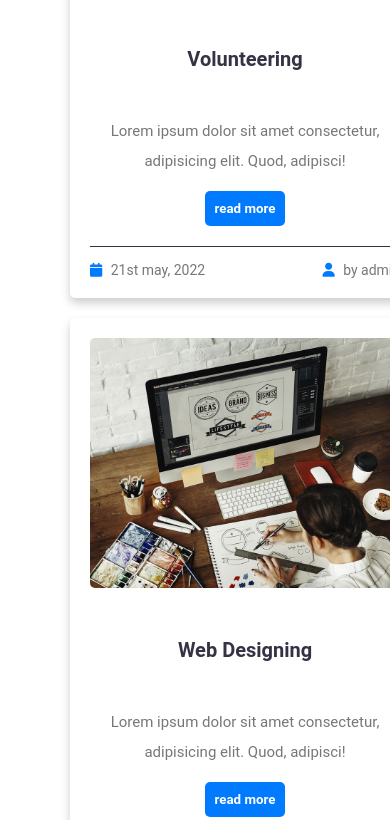
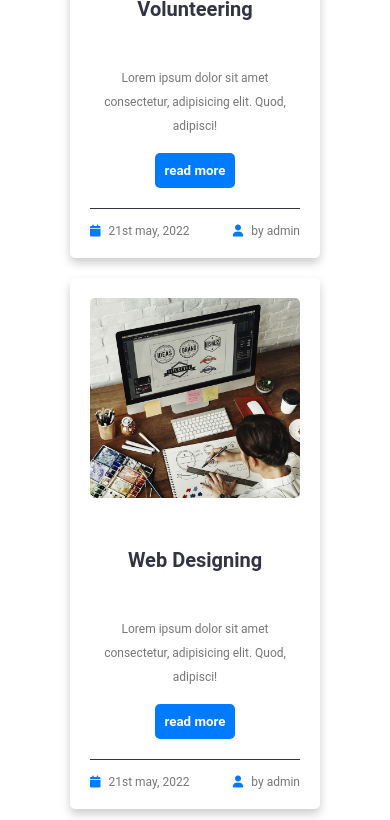
Before and after one commit to Dyves1/My-Portifolio-Frontend, a plain HTML site: page index.html in a window 390 px wide. Shown: the part 3577-4397 px from the top of the page. Drawn offline with Linux system fonts and the light colour scheme.

Commit message:
Adding responsiveness

```diff
--- a/styles.css
+++ b/styles.css
@@ -540,3 +540,31 @@ footer {
 .allright{
 padding-right: 50px;
 }
+
+
+
+/* THE BLOGS RESPONSINESS */
+
+@media (max-width:450px){
+
+  .container .heading{
+    font-size: 25px;
+  }
+
+  .container .box-container{
+    grid-template-columns: 1fr;
+  }
+
+  .container .box-container .box .image{
+    height: 200px;
+  }
+
+  .container .box-container .box .content p{
+    font-size: 12px;
+  }
+
+  .container .box-container .box .content .icons span{
+    font-size: 12px;
+  }
+
+}
```
